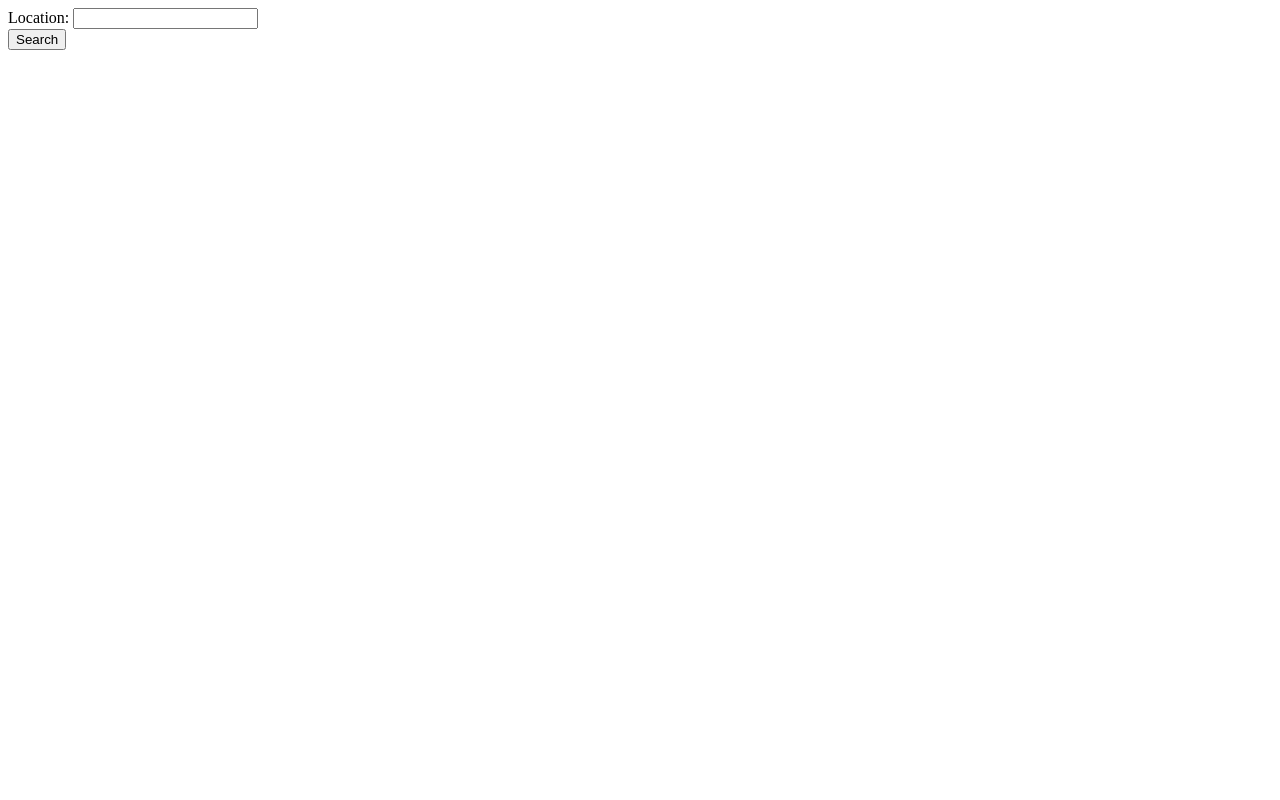
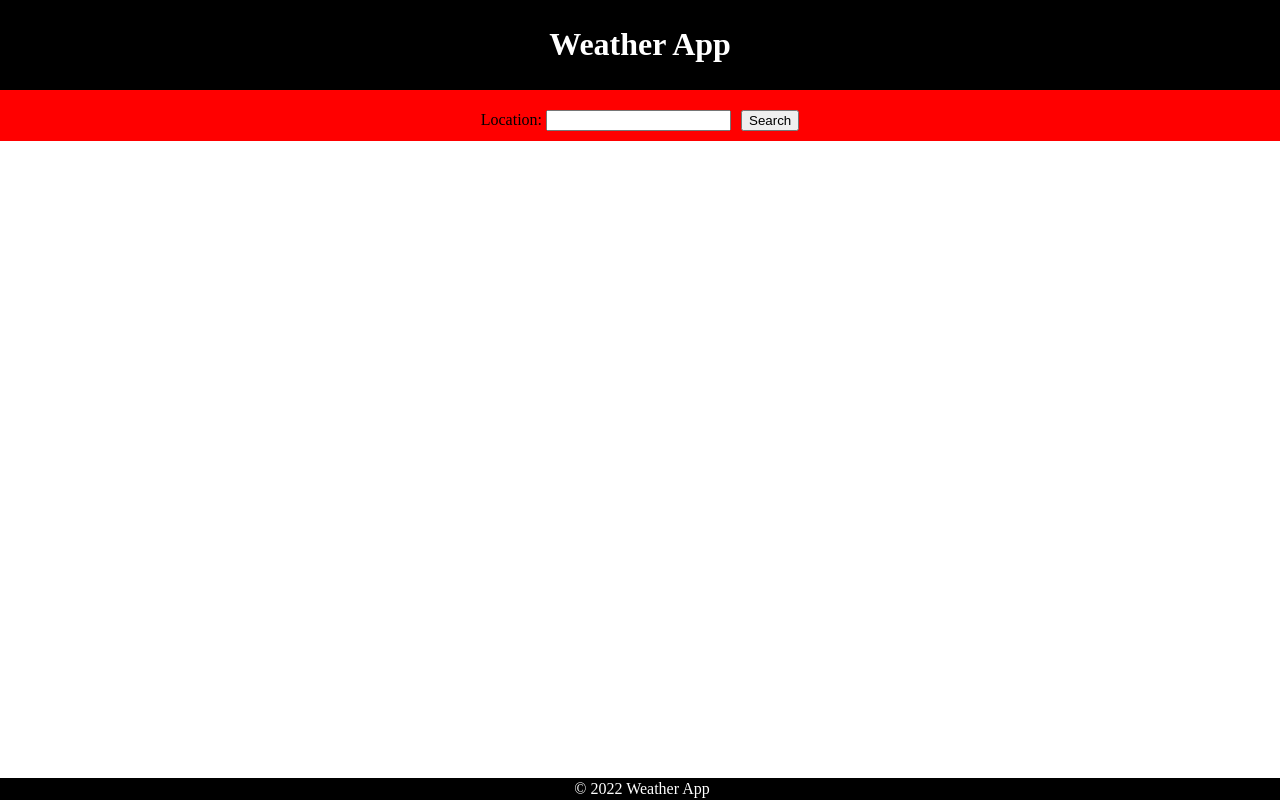
Before and after one commit to joshuaobare/weather-app, a website built with webpack: page dist/index.html in a window 1280 px wide. Built offline with Linux system fonts and the light colour scheme.

Commit message:
css updated

```diff
--- a/src/DOM.js
+++ b/src/DOM.js
@@ -1,3 +1,4 @@
+/* eslint-disable require-jsdoc */
 import { getData } from "./API";
 
 const searchBar = document.querySelector("#searchBar");
--- a/src/style.css
+++ b/src/style.css
@@ -0,0 +1,44 @@
+body {
+    margin: 0;
+}
+form {
+    display: flex;
+    gap: 10px;
+    margin-top: 20px;
+}
+h1 {
+    text-align: center;
+}
+
+header {
+    padding: 5px;
+}
+
+main {
+    background-color: red;
+    display: grid;
+    grid-template-columns: 1fr 1fr 1fr;
+    justify-content: center;
+    align-content: center;
+}
+#main {
+    justify-self: center;
+    text-align: center;
+}
+
+#weatherArea {
+    margin-top: 10px;
+}
+
+footer {
+    position: fixed;
+    bottom: 0;
+    width: 100%;
+    text-align: center;
+    padding: 2px;
+
+}
+footer, header {
+    background-color: black;
+    color: white;
+}
```
Also changed, not shown: dist/index.html, dist/main.js.
